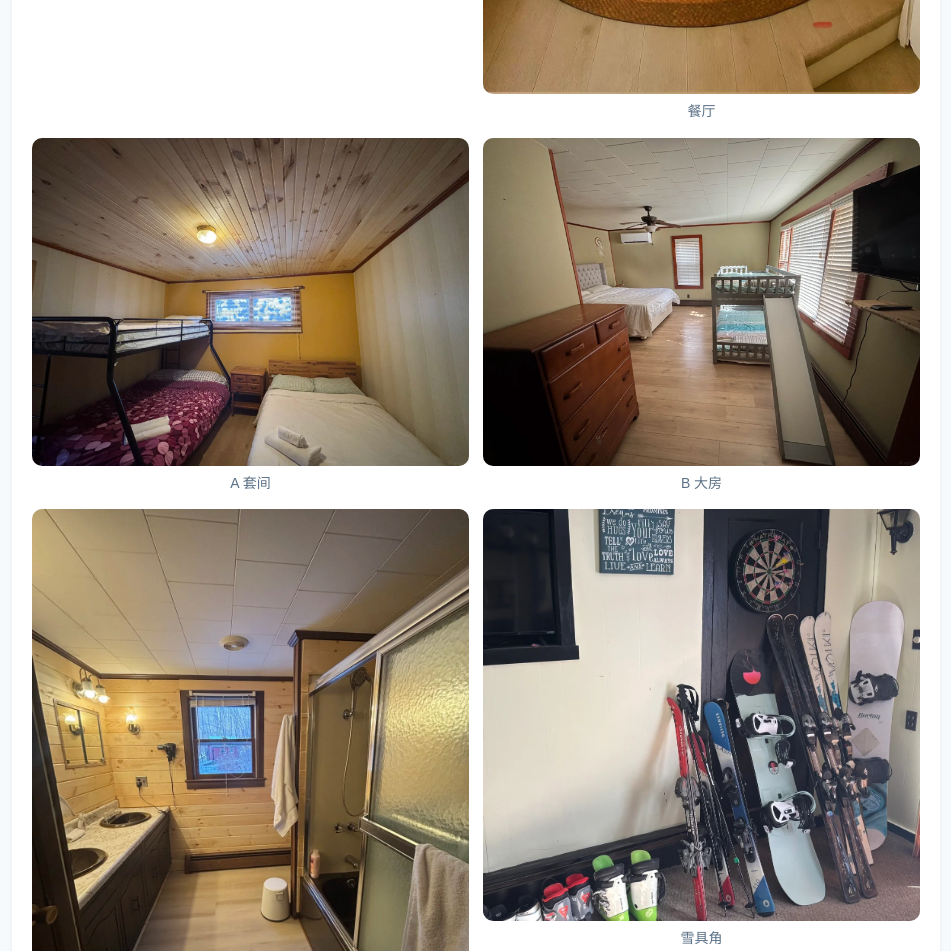
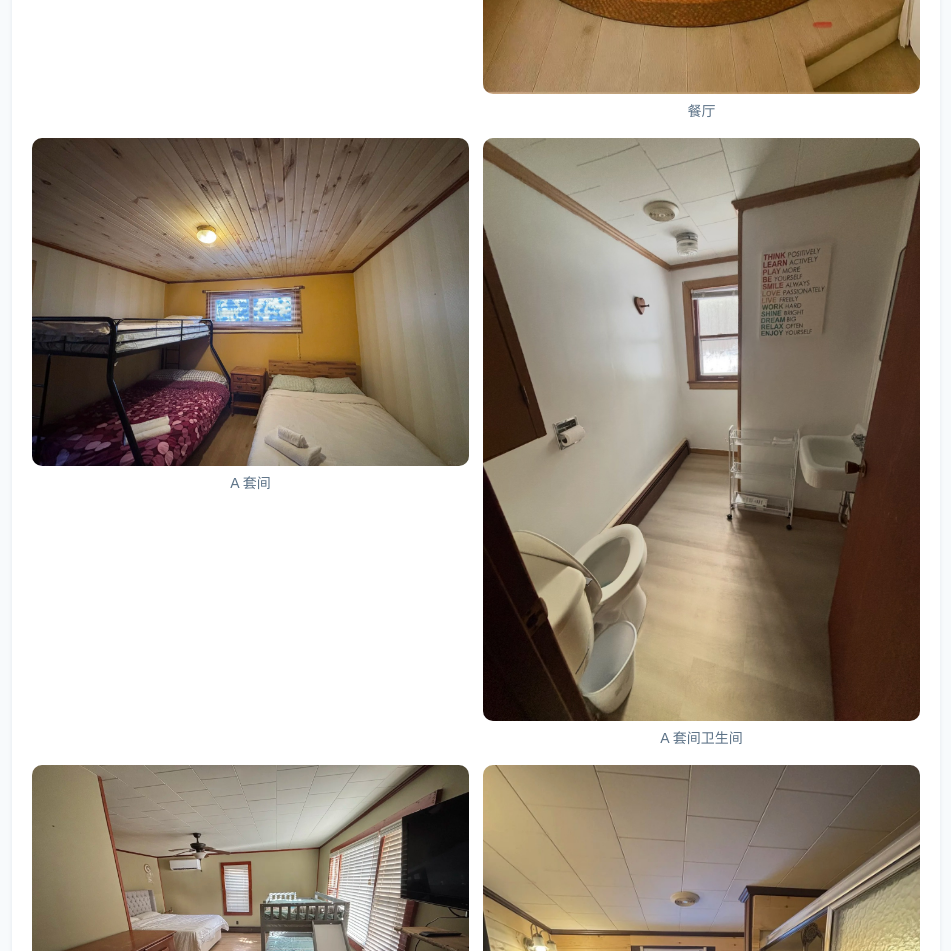
Before and after one commit to bryant7758/bryant7758.github.io, a plain HTML site: page zh/house.html in a window 1280 px wide. Shown: the part 1120-2071 px from the top of the page, without its empty margins (164-1115 px from the left). Drawn offline with Linux system fonts and the light colour scheme.

Commit message:
Add suite bathroom photo

```diff
--- a/zh/house.html
+++ b/zh/house.html
@@ -54,6 +54,10 @@
       <figure>
         <img src="../images/house-bedroom.jpg" alt="A 套间">
         <figcaption>A 套间</figcaption>
+      </figure>
+      <figure>
+        <img src="../images/house-suite-bathroom.jpg" alt="A 套间卫生间">
+        <figcaption>A 套间卫生间</figcaption>
       </figure>
       <figure>
         <img src="../images/house-suite.jpg" alt="B 大房">
```
